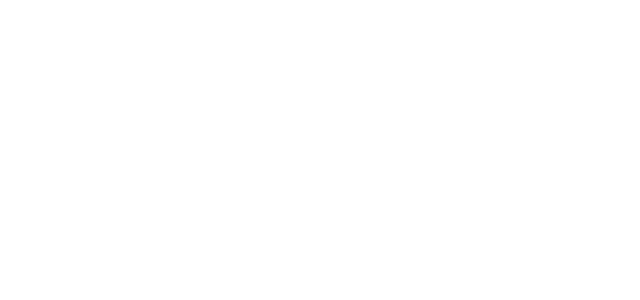
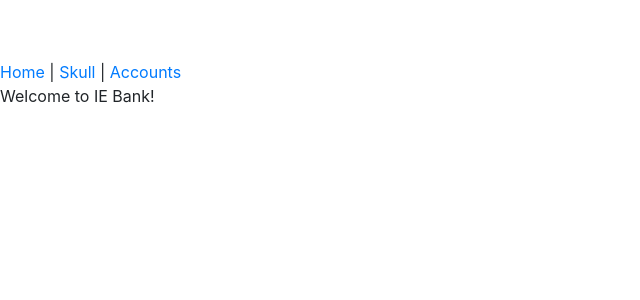
Before and after one commit to gabrieldeolaguibel/Banking-Software-Lifecycle, a Vue app in the folder ie-bank-fe/: page / in a window 1280 px wide. Shown: the top 300 px of the page, without its empty margins (0-640 px from the left). Built offline with nearby package versions, Linux system fonts and the light colour scheme.

Commit message:
Preliminary homepage added

```diff
--- a/ie-bank-fe/src/App.vue
+++ b/ie-bank-fe/src/App.vue
@@ -1,5 +1,10 @@
 <template>
   <div id="app">
+    <nav>
+      <router-link to="/">Home</router-link> |
+      <router-link to="/skull">Skull</router-link> |
+      <router-link to="/accounts">Accounts</router-link>
+    </nav>
     <router-view/>
   </div>
 </template>
@@ -8,5 +13,4 @@
 #app {
   margin-top: 60px;
 }
-
 </style>
--- a/ie-bank-fe/src/router/index.js
+++ b/ie-bank-fe/src/router/index.js
@@ -6,6 +6,11 @@ import AppAccounts from '../components/AppAccounts.vue'
 Vue.use(VueRouter)
 
 const routes = [
+  {
+    path: '/',
+    name: 'Home',
+    component: { template: '<div>Welcome to IE Bank!</div>'}
+  },
   {
     path: '/skull',
     name: 'Skull',
```
